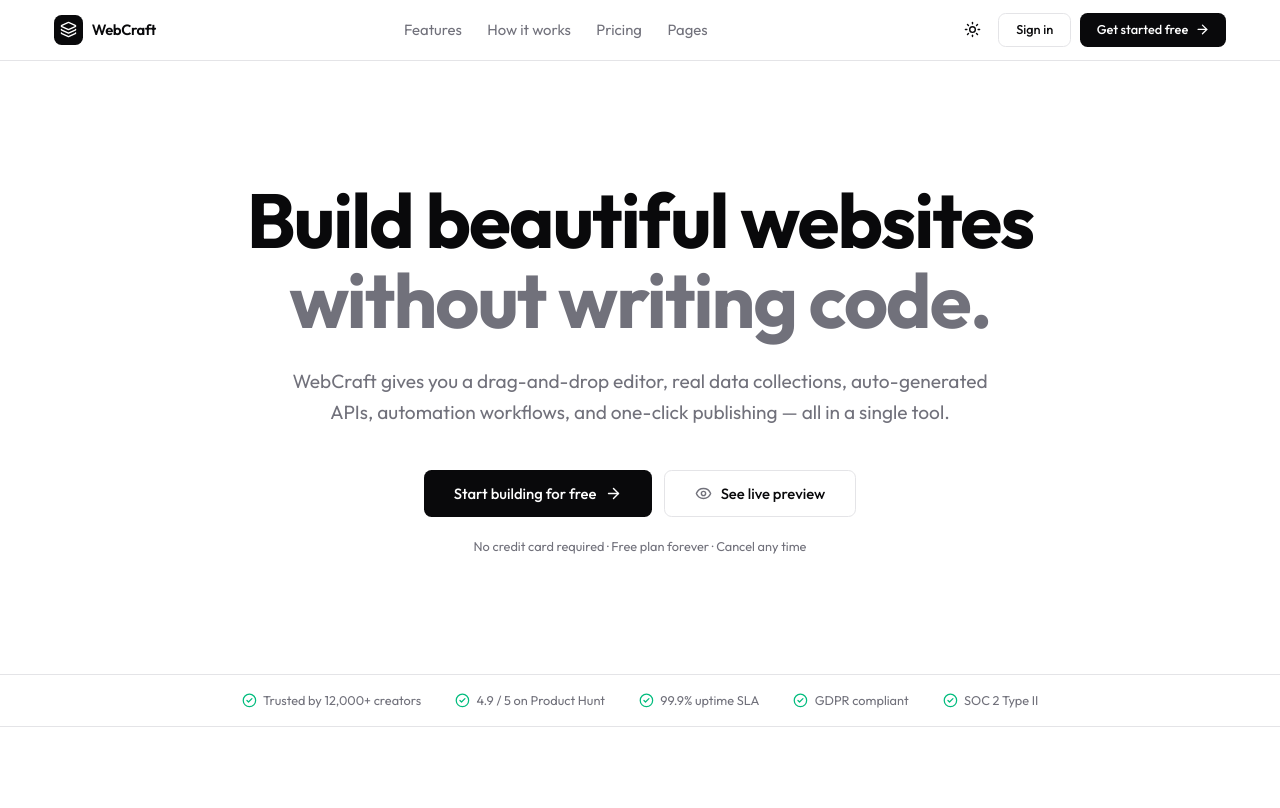
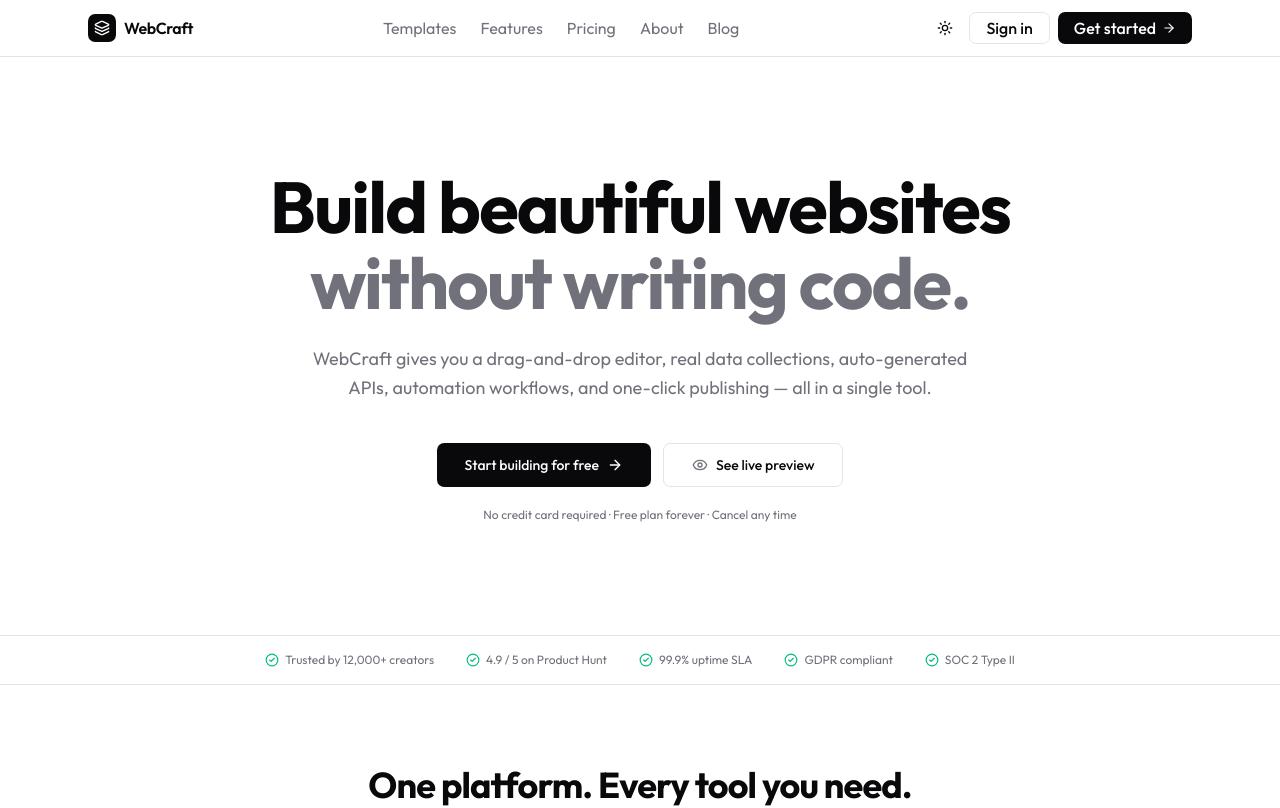
Before and after one commit to ssakib4040/website-builder-frontend, a Next.js app: page / in a window 1280 px wide. Shown: the top 808 px of the page. Built offline with nearby package versions, Linux system fonts and the light colour scheme.

Commit message:
refactor: adjust font size in globals.css for improved consistency and readability

```diff
--- a/app/globals.css
+++ b/app/globals.css
@@ -121,7 +121,7 @@
     @apply border-border outline-ring/50;
   }
   html {
-    font-size: 17px;
+    font-size: 16px;
     @apply font-sans;
   }
   body {
--- a/app/page.tsx
+++ b/app/page.tsx
@@ -1,7 +1,6 @@
 "use client";
 
 import Link from "next/link";
-import { useState } from "react";
 import {
   ArrowRight,
   Blocks,
@@ -13,122 +12,12 @@ import {
   Globe,
   Rocket,
   CheckCircle2,
-  ChevronDown,
-  Menu,
-  X,
   Eye,
   ShieldCheck,
   Code2,
 } from "lucide-react";
 import { ThemeToggle } from "@/components/ThemeToggle";
-
-// ── Nav ──────────────────────────────────────────────────────────────────────
-function Navbar() {
-  const [open, setOpen] = useState(false);
-  return (
-    <header className="sticky top-0 z-50 border-b border-border bg-background/80 backdrop-blur-md">
-      <div className="max-w-6xl mx-auto px-6 h-14 flex items-center justify-between">
-        {/* Logo */}
-        <Link href="/" className="flex items-center gap-2 shrink-0">
-          <div className="w-7 h-7 rounded-lg bg-foreground flex items-center justify-center">
-            <Layers className="w-4 h-4 text-background" />
-          </div>
-          <span className="text-sm font-semibold text-foreground tracking-tight">
-            WebCraft
-          </span>
-        </Link>
-
-        {/* Desktop nav */}
-        <nav className="hidden md:flex items-center gap-6 text-sm text-muted-foreground">
-          <a
-            href="#features"
-            className="hover:text-foreground transition-colors"
-          >
-            Features
-          </a>
-          <a
-            href="#how-it-works"
-            className="hover:text-foreground transition-colors"
-          >
-            How it works
-          </a>
-          <a
-            href="#pricing"
-            className="hover:text-foreground transition-colors"
-          >
-            Pricing
-          </a>
-          <Link
-            href="/dashboard/pages"
-            className="hover:text-foreground transition-colors"
-          >
-            Pages
-          </Link>
-        </nav>
-
-        <div className="hidden md:flex items-center gap-2">
-          <ThemeToggle />
-          <Link
-            href="/sign-in"
-            className="h-8 px-4 text-xs font-medium rounded-lg border border-border hover:bg-accent/60 transition-colors text-foreground flex items-center"
-          >
-            Sign in
-          </Link>
-          <Link
-            href="/dashboard"
-            className="h-8 px-4 text-xs font-medium rounded-lg bg-foreground text-background hover:opacity-90 transition-opacity flex items-center gap-1.5"
-          >
-            Get started free
-            <ArrowRight className="w-3.5 h-3.5" />
-          </Link>
-        </div>
-
-        {/* Mobile menu toggle */}
-        <button
-          className="md:hidden p-2 rounded-lg hover:bg-accent/60 transition-colors"
-          onClick={() => setOpen(!open)}
-        >
-          {open ? <X className="w-5 h-5" /> : <Menu className="w-5 h-5" />}
-        </button>
-      </div>
-
-      {/* Mobile menu */}
-      {open && (
-        <div className="md:hidden border-t border-border bg-background px-6 py-4 space-y-3">
-          {[
-            { href: "#features", label: "Features" },
-            { href: "#how-it-works", label: "How it works" },
-            { href: "#pricing", label: "Pricing" },
-            { href: "/dashboard/pages", label: "Pages" },
-          ].map(({ href, label }) => (
-            <a
-              key={href}
-              href={href}
-              className="block text-sm text-muted-foreground hover:text-foreground"
-              onClick={() => setOpen(false)}
-            >
-              {label}
-            </a>
-          ))}
-          <div className="pt-2 flex flex-col gap-2">
-            <Link
-              href="/sign-in"
-              className="text-sm font-medium text-center py-2 border border-border rounded-lg hover:bg-accent/60 transition-colors"
-            >
-              Sign in
-            </Link>
-            <Link
-              href="/dashboard"
-              className="text-sm font-medium text-center py-2 bg-foreground text-background rounded-lg hover:opacity-90 transition-opacity"
-            >
-              Get started free
-            </Link>
-          </div>
-        </div>
-      )}
-    </header>
-  );
-}
+import { SiteNav } from "@/components/site/SiteNav";
 
 // ── Data ──────────────────────────────────────────────────────────────────────
 const features = [
@@ -277,7 +166,7 @@ const testimonials = [
 export default function Home() {
   return (
     <div className="flex flex-col min-h-full">
-      <Navbar />
+      <SiteNav />
 
       {/* ── Hero ── */}
       <section className="relative overflow-hidden border-b border-border">
```
